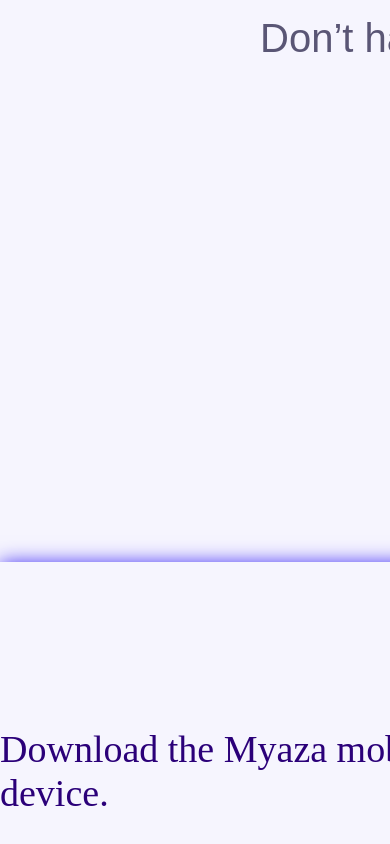
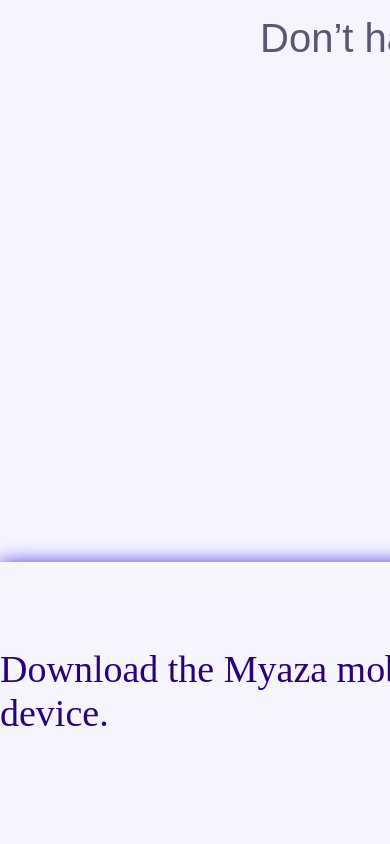
Before and after one commit to archibongezekiel/Myaza, a plain HTML site: page login.html in a window 390 px wide. Shown: the part 1348-2192 px from the top of the page. Drawn offline with nearby package versions, Linux system fonts and the light colour scheme.

Commit message:
new commit

```diff
--- a/login.html
+++ b/login.html
@@ -196,7 +196,7 @@
           close
         </span>
       </div>
-      <div style="display: flex; margin-top: 90px">
+      <div style="display: flex; margin-top: 10px">
         <div style="width: 760px">
           <p style="font-size: 38px; color: #2b0079">
             Download the Myaza mobile app on your mobile device.
--- a/login.scss
+++ b/login.scss
@@ -359,7 +359,7 @@
   }
   #footer {
     box-shadow: 0px 1px 19px #3a25f4;
-    height: 500px;
+    height: 400px;
     overflow: hidden;
     width: 1080px;
     // box-shadow: 0px 1px 19px #3a25f4;
```
Also changed, not shown: login.css.
